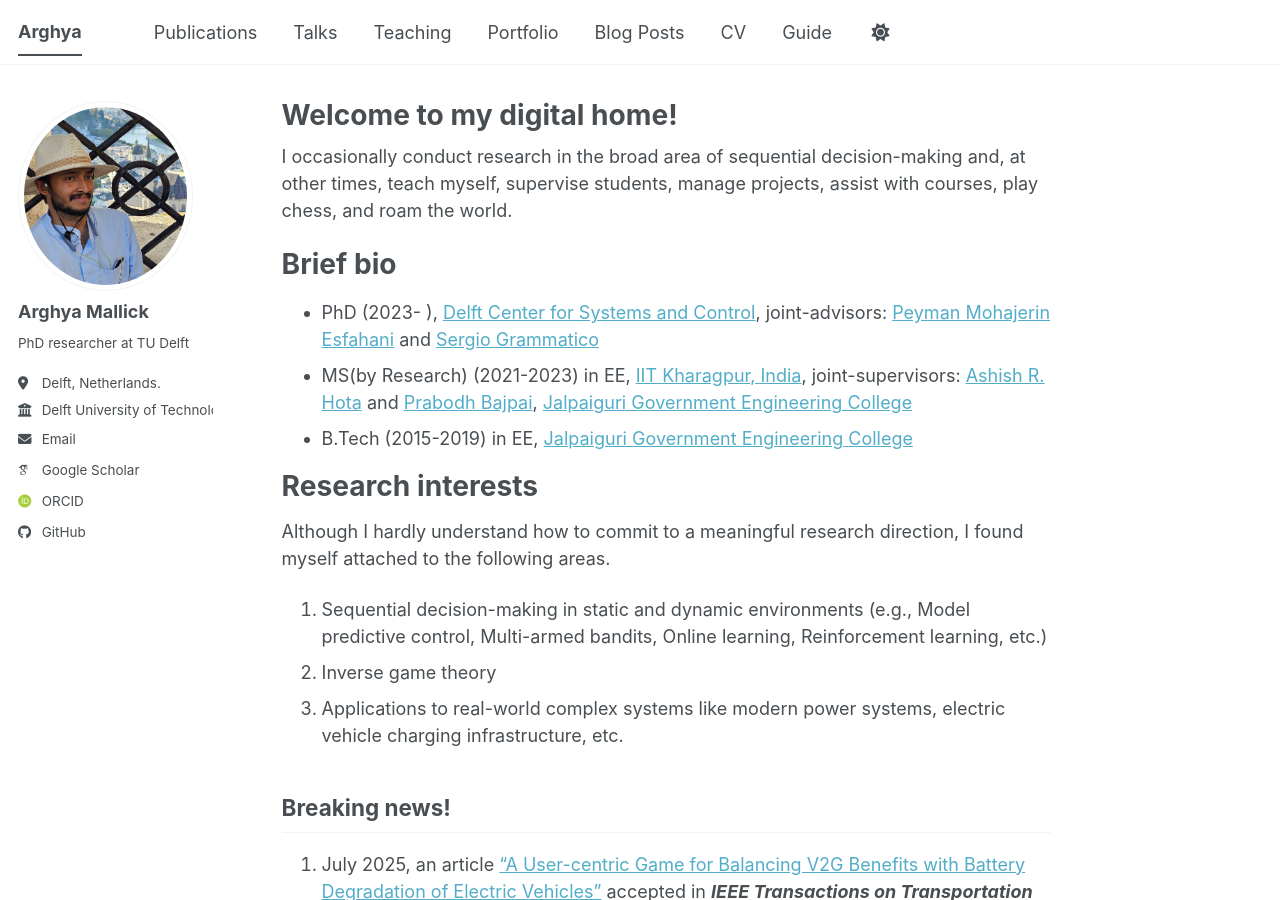
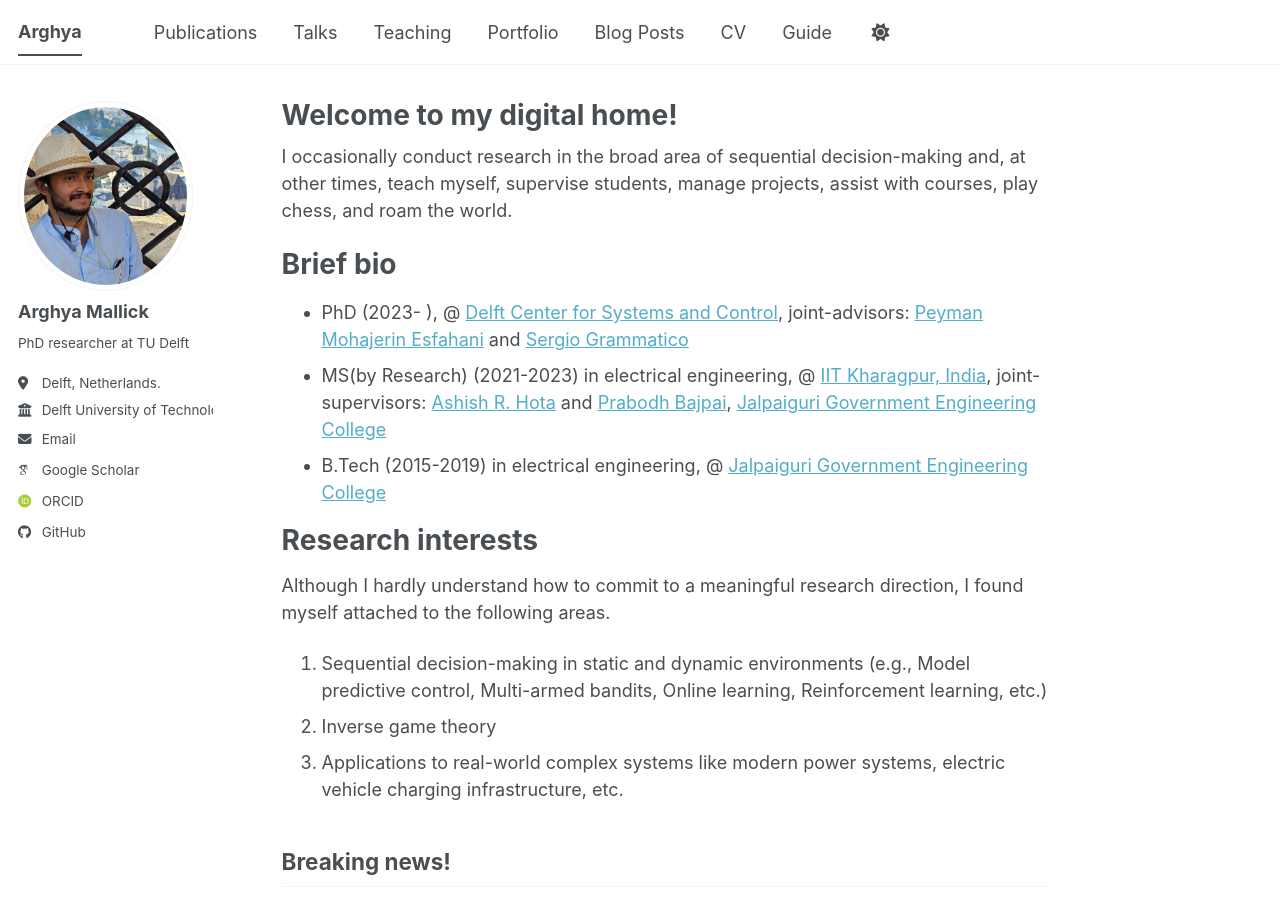
Before and after one commit to amallick-tudelft/amallick-tudelft.github.io, a Jekyll site: the page built from _pages/about.md, in a window 1280 px wide and 900 px high. Built offline with Jekyll 4.4.1, drawn with Linux system fonts in a browser that asks for light colours; some web fonts are replaced; a script bundle is joined from its source files by our own code; library files that are not in the unit come from our copies.

Commit message:
Update about.md

```diff
--- a/_pages/about.md
+++ b/_pages/about.md
@@ -10,9 +10,9 @@
 
 Brief bio
 ======
-- PhD (2023- ), [Delft Center for Systems and Control](https://www.tudelft.nl/me/over/afdelingen/delft-center-for-systems-and-control), joint-advisors: [Peyman Mohajerin Esfahani](https://mohajerinesfahani.github.io/) and [Sergio Grammatico](https://sites.google.com/site/grammaticosergio/)
-- MS(by Research) (2021-2023) in EE, [IIT Kharagpur, India](https://www.iitkgp.ac.in/), joint-supervisors: [Ashish R. Hota](https://facweb.iitkgp.ac.in/~ahota/index.html) and [Prabodh Bajpai](https://home.iitk.ac.in/~pbajpai/), [Jalpaiguri Government Engineering College](https://jgec.ac.in/)
-- B.Tech (2015-2019) in EE, [Jalpaiguri Government Engineering College](https://jgec.ac.in/)
+- PhD (2023- ), @ [Delft Center for Systems and Control](https://www.tudelft.nl/me/over/afdelingen/delft-center-for-systems-and-control), joint-advisors: [Peyman Mohajerin Esfahani](https://mohajerinesfahani.github.io/) and [Sergio Grammatico](https://sites.google.com/site/grammaticosergio/)
+- MS(by Research) (2021-2023) in electrical engineering, @ [IIT Kharagpur, India](https://www.iitkgp.ac.in/), joint-supervisors: [Ashish R. Hota](https://facweb.iitkgp.ac.in/~ahota/index.html) and [Prabodh Bajpai](https://home.iitk.ac.in/~pbajpai/), [Jalpaiguri Government Engineering College](https://jgec.ac.in/)
+- B.Tech (2015-2019) in electrical engineering, @ [Jalpaiguri Government Engineering College](https://jgec.ac.in/)
 
 
 Research interests
```
